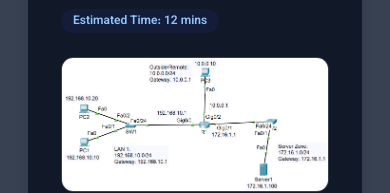
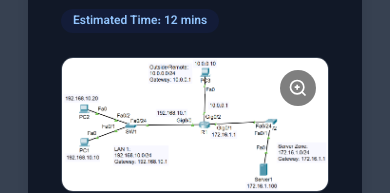
Before and after one commit to omidbolandy/obkworks, a Vue app: page /Projects/Networking/Acl-Lab in a window 390 px wide. Shown: the part 379-572 px from the top of the page. Built offline with nearby package versions, Linux system fonts and the light colour scheme.

Commit message:
feat: improve ImageLightbox for touch devices
Show zoom icon persistently on touch devices, disable scale animation, and reduce icon size below 425px.

```diff
--- a/src/components/ImageLightbox.vue
+++ b/src/components/ImageLightbox.vue
@@ -11,7 +11,7 @@
         class="w-full h-auto object-cover transition-transform duration-300 group-hover:scale-105"
       />
       <!-- Hover zoom icon -->
-      <div class="absolute top-3 right-3 opacity-0 group-hover:opacity-100 transition-opacity duration-300">
+      <div class="absolute top-3 right-3 opacity-0 group-hover:opacity-100 touch-visible transition-opacity duration-300">
         <div class="bg-black/50 rounded-full p-3">
           <svg xmlns="http://www.w3.org/2000/svg" class="w-7 h-7 text-white" fill="none"
             viewBox="0 0 24 24" stroke="currentColor" stroke-width="2">
@@ -179,4 +179,21 @@ const print = () => {
   opacity: 0;
   transform: scale(0.96);
 }
+@media (hover: none) {
+  .touch-visible {
+    opacity: 1 !important;
+  }
+  .group:active .group-hover\:scale-105 {
+    transform: none !important;
+  }
+}
+@media (max-width: 425px) {
+  .touch-visible svg {
+    width: 1.25rem;
+    height: 1.25rem;
+  }
+  .touch-visible > div {
+    padding: 0.5rem;
+  }
+}
 </style>
```
